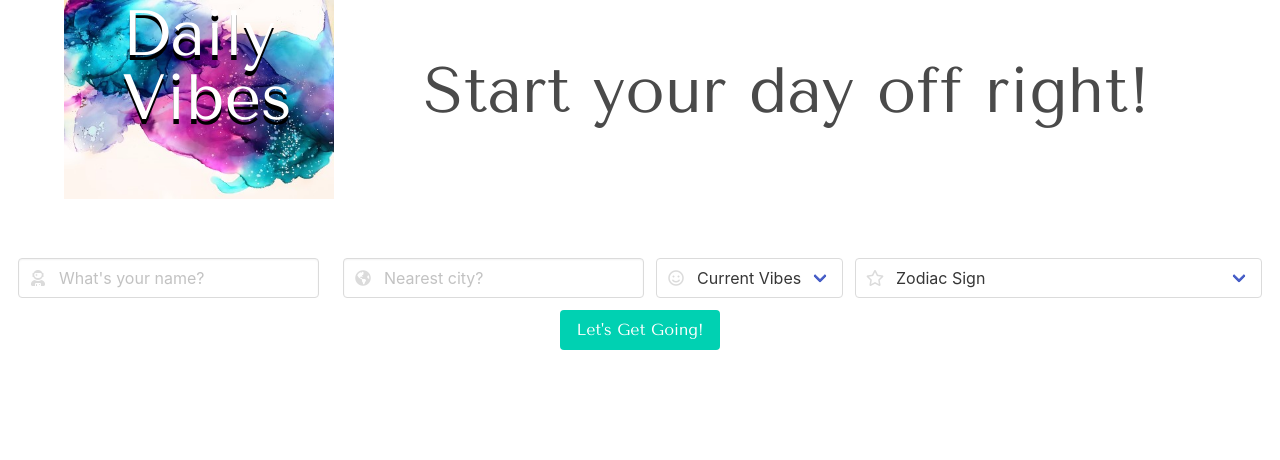
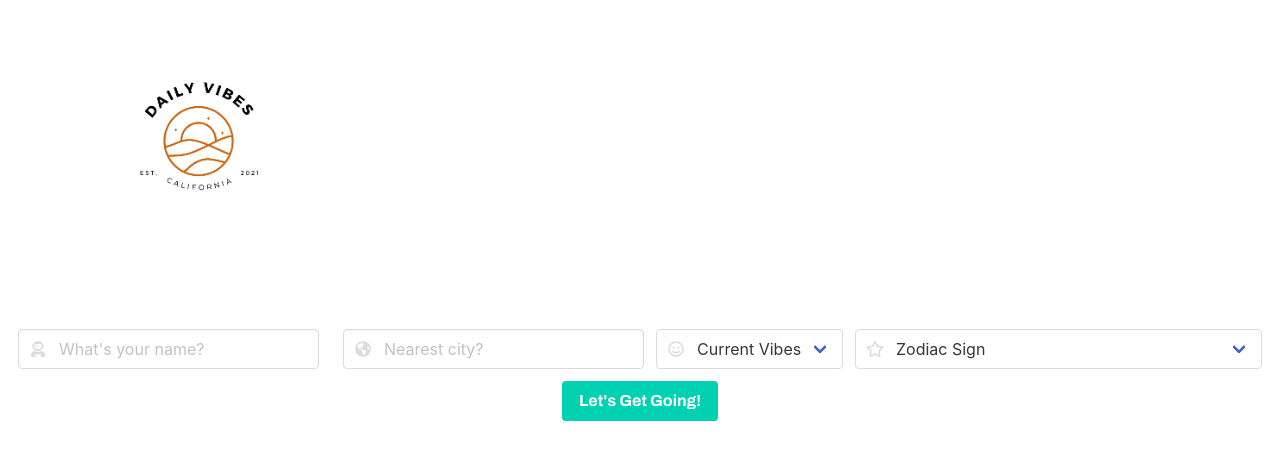
Before and after one commit to Ascension23/DailyVibes, a plain HTML site: page index.html in a window 1280 px wide. Drawn offline with nearby package versions, Linux system fonts and the light colour scheme.

Commit message:
added logo to css. changed google font for testing. commented out previous font. added font style to css.

```diff
--- a/index.html
+++ b/index.html
@@ -10,17 +10,21 @@
     crossorigin="anonymous" />
     <link rel="stylesheet" href="https://cdn.jsdelivr.net/npm/bulma@0.9.2/css/bulma.min.css">
     <link rel="preconnect" href="https://fonts.gstatic.com">
-    <link href="https://fonts.googleapis.com/css2?family=Tenor+Sans&display=swap" rel="stylesheet">
+    <link href="https://fonts.googleapis.com/css2?family=Archivo:wght@700&display=swap" rel="stylesheet">
+
+    <!-- <link rel="preconnect" href="https://fonts.gstatic.com">
+    <link href="https://fonts.googleapis.com/css2?family=Tenor+Sans&display=swap" rel="stylesheet"> -->
     <link rel="stylesheet" href="./style.css">
 </head>
 <body>
     <!-- Header with logo to the left Get's hidden after user submits form: -->
     <header class = "container" id = "mainHeader">
         <div class="columns is-mobile">
-            <img class = "column is-one-quarter" id = "logo" src = "./Assets/pexels-beckett-5022312.jpg"
+            <img class = "column is-one-quarter" id = "logo" src = "./Assets/dailyVibes.png"
             alt = "Multicolored watercolor splash">
-            <h2 id = "logoText">Daily Vibes</h2>
-            <div class="column"><h1 id = "heading">Start your day off right!</h1></div>
+            <!-- <h2 id = "logoText">Daily Vibes</h2> -->
+            <div class="column">
+              <!-- <h1 id ="heading">Start your day off right!</h1></div> -->
           </div>
     </header>
 
--- a/style.css
+++ b/style.css
@@ -1,8 +1,7 @@
-*{
-  font-family: "Tenor Sans", sans-serif;
-
+* {
+  font-family: "Archivo", sans-serif;
 }
-body{
+body {
   /* background-image: URL('./Assets/pexels-quang-nguyen-vinh-2131801.jpg'); */
   background-size: cover;
   background-repeat: no-repeat;
@@ -10,7 +9,6 @@ body{
 
 #heading {
   font-size: 5vw;
-  font-family: "Tenor Sans", sans-serif;
   text-align: center;
   margin-top: 5%;
 }
@@ -35,12 +33,11 @@ body{
   display: block;
 }
 
-.card{
+.card {
   /* Use an rgb color value and the 0.2 at the end to make the background transparent while keeping the card content completely visible: */
-  background:rgb(69, 89, 128, 0.4);
+  background: rgb(69, 89, 128, 0.4);
   color: white;
 }
-
 
 #horoscopeSection {
   /* background-color: blueviolet; */
@@ -66,7 +63,7 @@ body{
 #animalText {
   font-size: 1vw;
 }
-#animalHeader{
+#animalHeader {
   font-size: 2vw;
 }
 #catImg {
@@ -106,7 +103,7 @@ body{
   justify-content: center;
   align-items: center;
   text-align: center;
-  padding-left:5%;
+  padding-left: 5%;
   padding-right: 5%;
 }
 
@@ -118,7 +115,7 @@ body{
   font-size: 1vw;
   line-height: 1;
 }
-#weatherIcon{
+#weatherIcon {
   width: 50%;
 }
 
@@ -129,12 +126,12 @@ body{
   font-size: 1.5vw;
 }
 
-#musicSection{
+#musicSection {
   /* background-color: lightblue; */
   padding: 3%;
   text-align: center;
 }
-#userVibe{
+#userVibe {
   font-size: 1vw;
   text-align: center;
 }
@@ -144,7 +141,7 @@ body{
 }
 
 @media screen and (max-width: 1300px) {
-  #animalsSection{
+  #animalsSection {
     padding: 2%;
   }
 }
```
Also changed, not shown: Assets/dailyVibes.png (added). Lines whose indentation alone changed are shown as unchanged.
